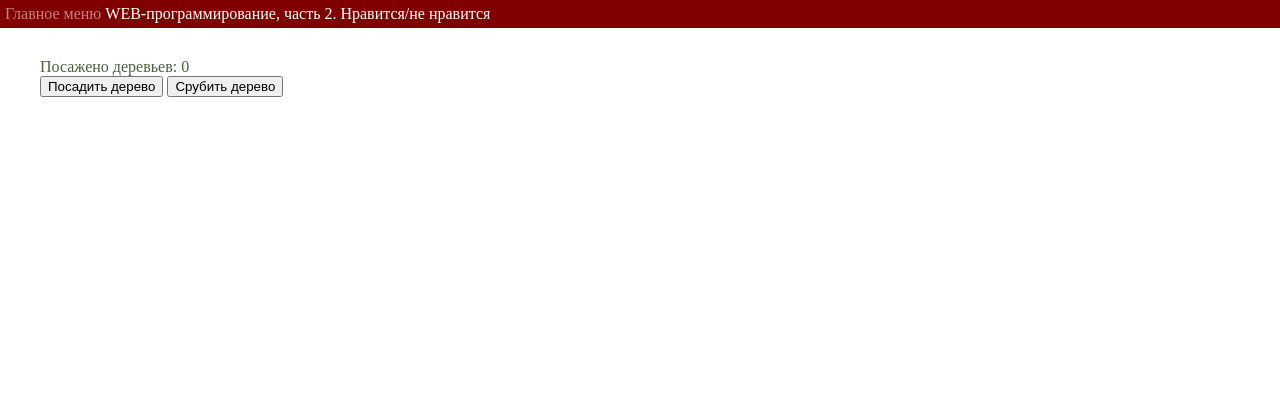
After one commit to SashaSavchi/Web-labs-2, a Flask app: page /lab4/tree in a window 1280 px wide. The commit adds this page. Shown: the top 420 px of the page. Run offline with Flask 3, Linux system fonts and the light colour scheme.

Commit message:
Счётчик деревьев

```diff
--- a/lab4.py
+++ b/lab4.py
@@ -98,3 +98,19 @@ def st():
     x2 = int(x2)
     result = x1 ** x2
     return render_template('lab4/calc/st.html', x1=x1, x2=x2, result=result)
+
+tree_count = 0
+@lab4.route('/lab4/tree', methods = ['GET', 'POST'])
+def tree():
+    global tree_count
+    if request.method == 'GET':
+        return render_template('lab4/tree.html', tree_count=tree_count)
+
+    operation = request.form.get('operation')
+
+    if operation == 'cut':
+        tree_count -= 1
+    elif operation == 'plant':
+        tree_count += 1
+
+    return render_template('lab4/tree.html', tree_count=tree_count)
--- a/templates/lab4/lab4.html
+++ b/templates/lab4/lab4.html
@@ -13,5 +13,6 @@
         <li><a href="/lab4/mult-form">Умножение</a></li>
         <li><a href="/lab4/sub-form">Вычитание</a></li>
         <li><a href="/lab4/st-form">Возведение в степень</a></li>
+        <li><a href="/lab4/tree">Дерево</a></li>
     </ol>
 {% endblock %}
--- /dev/null
+++ b/templates/lab4/tree.html
@@ -0,0 +1,13 @@
+{% extends 'base.html' %}
+
+{% block lab %}Нравится/не нравится{% endblock %}
+
+{% block main %}
+    <div>
+        Посажено деревьев: {{ tree_count }}
+    </div>
+    <form method="post">
+        <button name="operation" value="plant">Посадить дерево</button>
+        <button name="operation" value="cut">Срубить дерево</button>
+    </form>
+{% endblock %}
```
